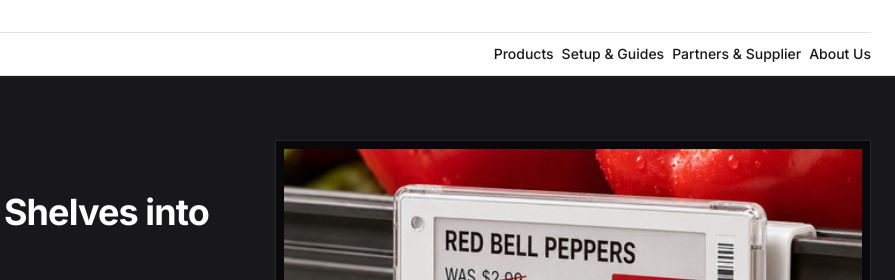
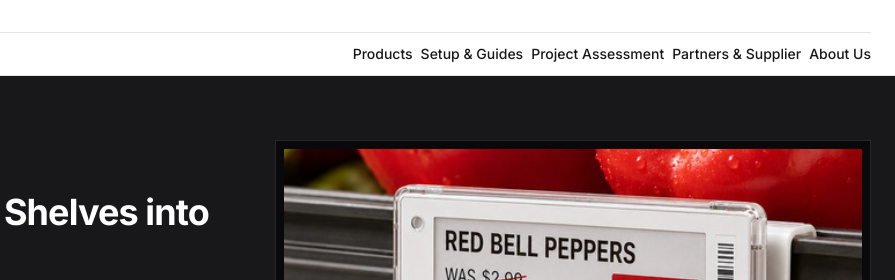
Before and after one commit to qnam0321/telica-usa-web, a website: page index.html in a window 1280 px wide. Shown: the top 280 px of the page, 385-1280 px from the left. Drawn offline with nearby package versions, Linux system fonts and the light colour scheme; files whose address does not match are found by name.

Commit message:
Restore: Restore 'Project Assessment' menu with correct 'view-rails' page link

```diff
--- a/index.html
+++ b/index.html
@@ -200,6 +200,7 @@
                         </div>
                     </div>
                     <a href="#" onclick="switchPage('support'); return false;" class="text-zinc-900 hover:text-red-600 transition">Setup & Guides</a>
+                    <a href="#" onclick="switchPage('rails'); return false;" class="text-zinc-900 hover:text-red-600 transition">Project Assessment</a>
                     <a href="#" onclick="switchPage('partners'); return false;" class="text-zinc-900 hover:text-red-600 transition">Partners & Supplier</a>
                     <a href="#" onclick="switchPage('about'); return false;" class="text-zinc-900 hover:text-red-600 transition">About Us</a>
                 </nav>
@@ -231,6 +232,7 @@
                 </div>
 
                 <a href="#" onclick="switchPage('support'); mobileMenu.classList.add('hidden'); return false;" class="block py-1 font-semibold text-zinc-900">Setup & Guides</a>
+                <a href="#" onclick="switchPage('rails'); mobileMenu.classList.add('hidden'); return false;" class="block py-1 font-semibold text-zinc-900">Project Assessment</a>
                 <a href="#" onclick="switchPage('partners'); mobileMenu.classList.add('hidden'); return false;" class="block py-1 font-semibold text-zinc-900">Partners & Supplier</a>
                 <a href="#" onclick="switchPage('about'); mobileMenu.classList.add('hidden'); return false;" class="block py-1 font-semibold text-zinc-900">About Us</a>
             </div>
```
